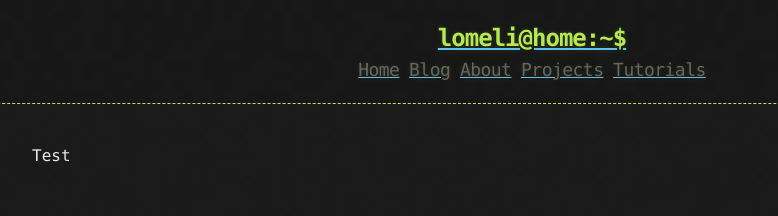
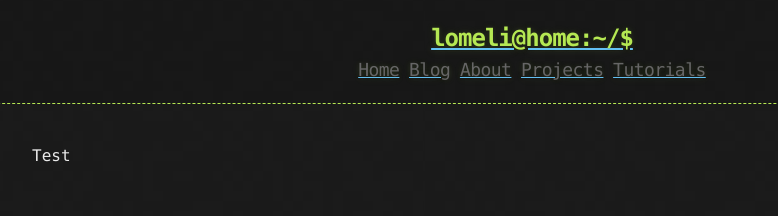
Before and after one commit to Lomeli12/Lomeli12.net, a Jekyll site: the page built from index.md, in a window 1280 px wide. Shown: the top 216 px of the page, without its empty margins (108-886 px from the left). Built offline with Jekyll 4.4.1, drawn with Linux system fonts in a browser that asks for light colours; nearby versions of some CDN libraries; library files that are not in the unit come from our copies.

Commit message:
This just looks better with a '/'

```diff
--- a/_includes/header.html
+++ b/_includes/header.html
@@ -2,7 +2,7 @@
 <div>
     <a href="{{ "/" | prepend: site.baseurl | replace: '//', '/' }}">
         {% assign owner_first_name = site.owner | split: " " %}
-        <h1>{{ owner_first_name[0] | downcase }}@home:~$</h1>
+        <h1>{{ owner_first_name[0] | downcase }}@home:~/$</h1>
     </a>
     <div class="header-links">
         {% include links.html %}
```
